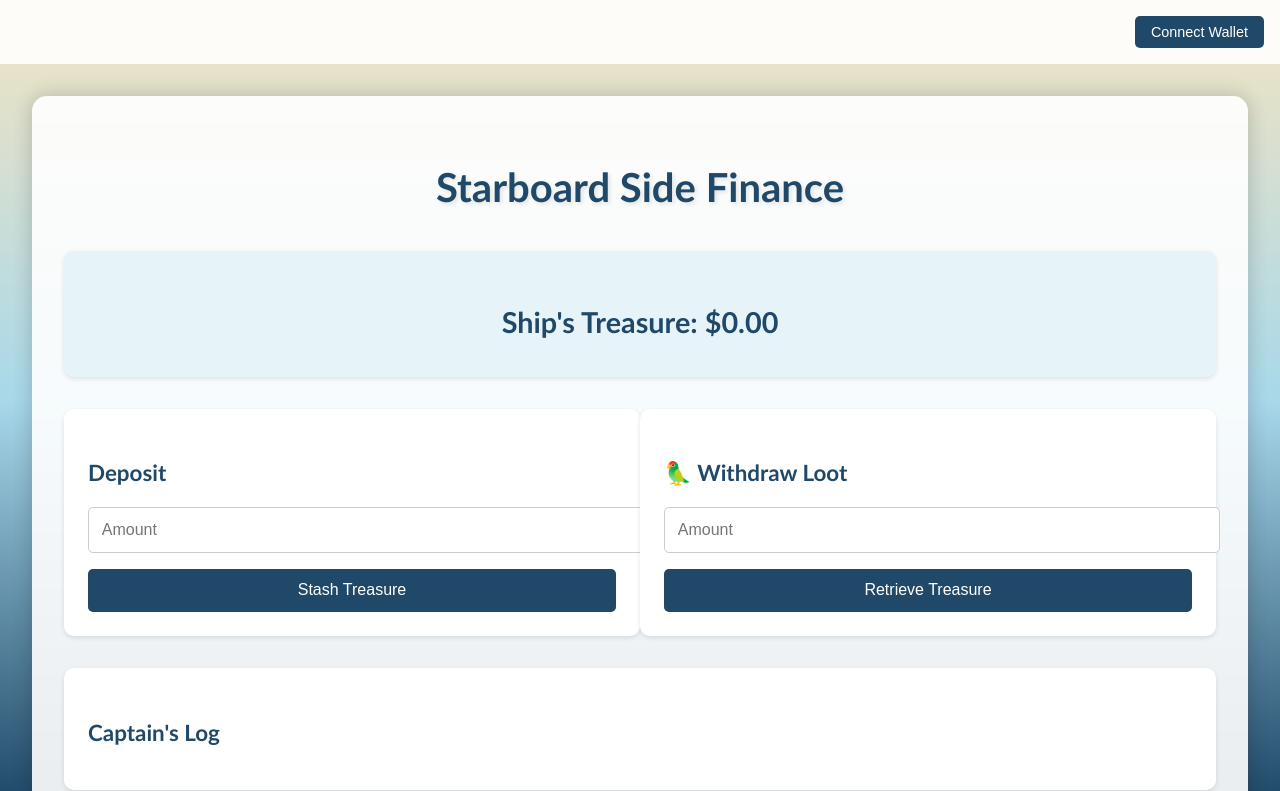
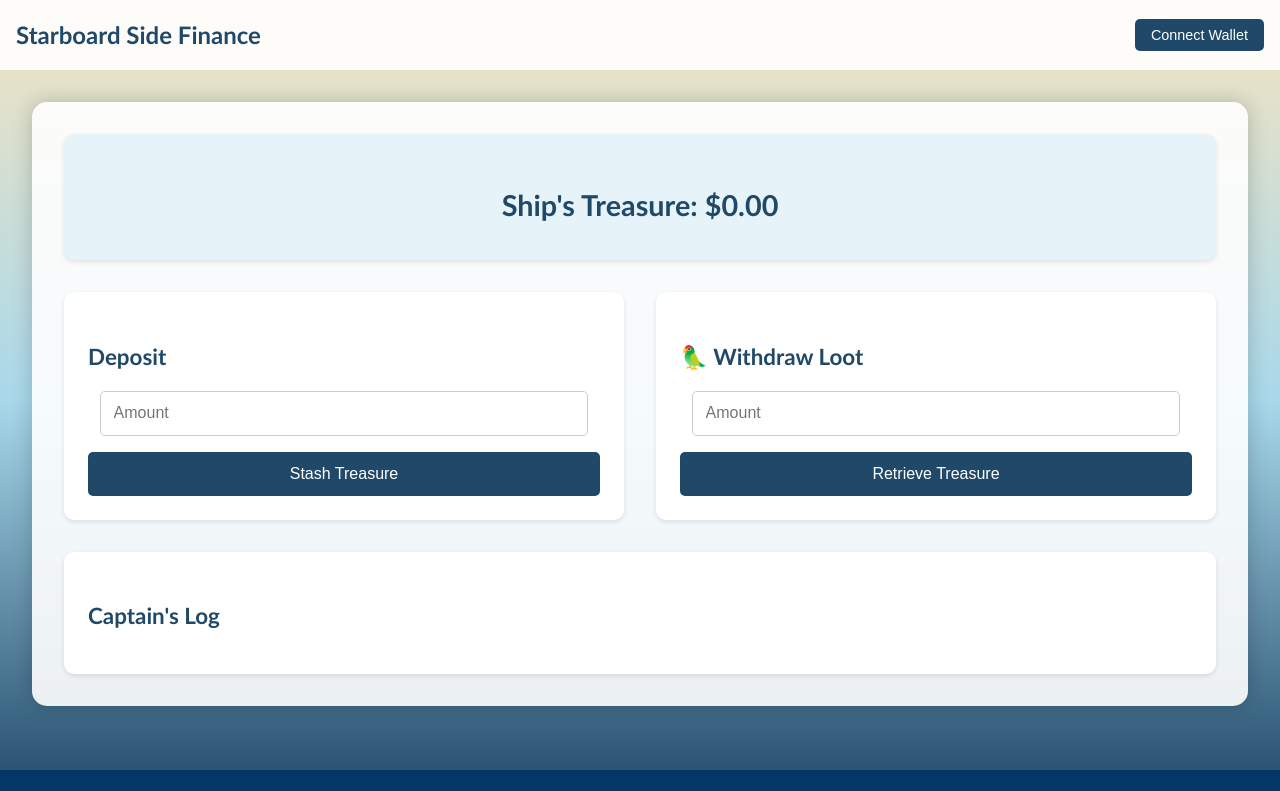
Before and after one commit to starboardside/app, a website: page index.html in a window 1280 px wide. Shown: the top 791 px of the page. Drawn offline with Linux system fonts and the light colour scheme; no server answers.

Commit message:
Agent step completed: Add horizontal space between deposit and withdraw blocks

```diff
--- a/index.html
+++ b/index.html
@@ -8,13 +8,11 @@
     <link rel="stylesheet" href="https://cdnjs.cloudflare.com/ajax/libs/font-awesome/6.0.0-beta3/css/all.min.css">
 </head>
 <body>
-    <div id="wallet-login-container">
+    <div id="top-bar">
+        <h1>Starboard Side Finance</h1>
         <button id="wallet-login-btn">Connect Wallet</button>
     </div>
     <div class="container">
-        <header>
-            <h1>Starboard Side Finance</h1>
-        </header>
         <main>
             <section class="balance-container">
                 <h2>Ship's Treasure: $<span id="balance">0.00</span></h2>
--- a/styles.css
+++ b/styles.css
@@ -12,6 +12,20 @@ body {
     color: #333;
 }
 
+#top-bar {
+    display: flex;
+    justify-content: space-between;
+    align-items: center;
+    padding: 1rem;
+    background-color: rgba(255, 255, 255, 0.9);
+}
+
+#top-bar h1 {
+    margin: 0;
+    font-size: 1.5rem;
+    color: #204969;
+}
+
 .container {
     width: 90%;
     max-width: 1200px;
@@ -24,19 +38,9 @@ body {
     flex: 1;
 }
 
-header {
-    text-align: center;
-    margin-bottom: 2rem;
-}
-
 h1, h2, h3 {
     color: #204969;
     margin-bottom: 1rem;
-}
-
-h1 {
-    font-size: 2.5rem;
-    text-shadow: 2px 2px 4px rgba(0, 0, 0, 0.1);
 }
 
 .balance-container {
@@ -57,12 +61,13 @@ h1 {
     display: flex;
     justify-content: space-between;
     margin-bottom: 2rem;
+    gap: 2rem;
 }
 
 .action {
     background-color: #fff;
     padding: 1.5rem;
-    width: 48%;
+    width: calc(50% - 1rem);
     border-radius: 10px;
     box-shadow: 0 2px 5px rgba(0, 0, 0, 0.1);
 }
@@ -73,12 +78,13 @@ h1 {
 }
 
 input[type="number"] {
-    width: 100%;
+    width: 90%;
     padding: 0.8rem;
-    margin-bottom: 1rem;
+    margin: 0 auto 1rem auto;
     border: 1px solid #ccc;
     border-radius: 5px;
     font-size: 1rem;
+    display: block;
 }
 
 button {
@@ -96,6 +102,13 @@ button {
 
 button:hover {
     background-color: #2c6a96;
+}
+
+#wallet-login-btn {
+    display: inline-block;
+    width: auto;
+    padding: 0.5rem 1rem;
+    font-size: 0.9rem;
 }
 
 .transactions-container {
@@ -123,19 +136,6 @@ button:hover {
 
 #transactionList li:last-child {
     border-bottom: none;
-}
-
-#wallet-login-container {
-    text-align: right;
-    padding: 1rem;
-    background-color: rgba(255, 255, 255, 0.9);
-}
-
-#wallet-login-btn {
-    display: inline-block;
-    width: auto;
-    padding: 0.5rem 1rem;
-    font-size: 0.9rem;
 }
 
 footer {
@@ -176,6 +176,16 @@ footer {
 }
 
 @media (max-width: 768px) {
+    #top-bar {
+        flex-direction: column;
+        align-items: center;
+        text-align: center;
+    }
+
+    #top-bar h1 {
+        margin-bottom: 1rem;
+    }
+
     .container {
         width: 95%;
         padding: 1rem;
@@ -183,6 +193,7 @@ footer {
 
     .actions-container {
         flex-direction: column;
+        gap: 1rem;
     }
 
     .action {
```
